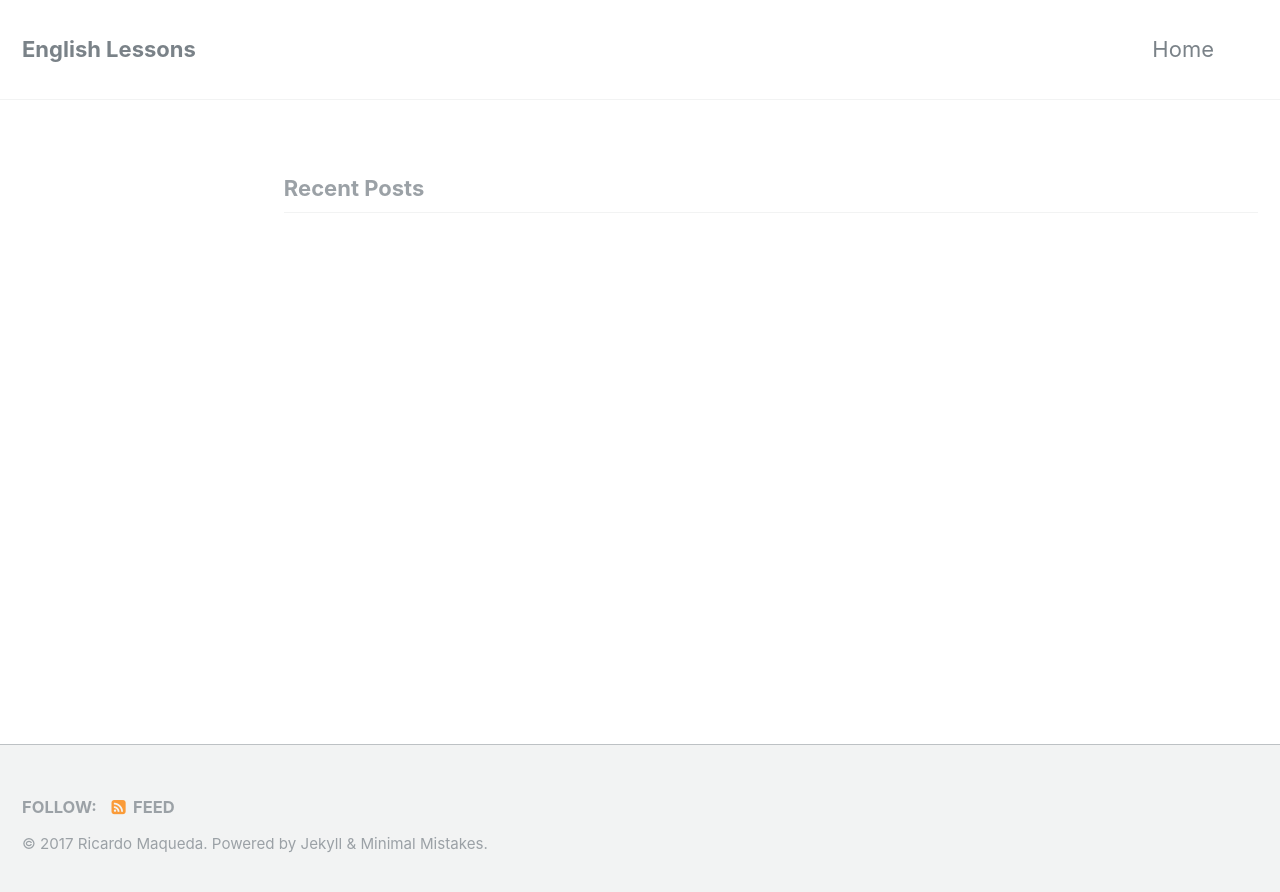
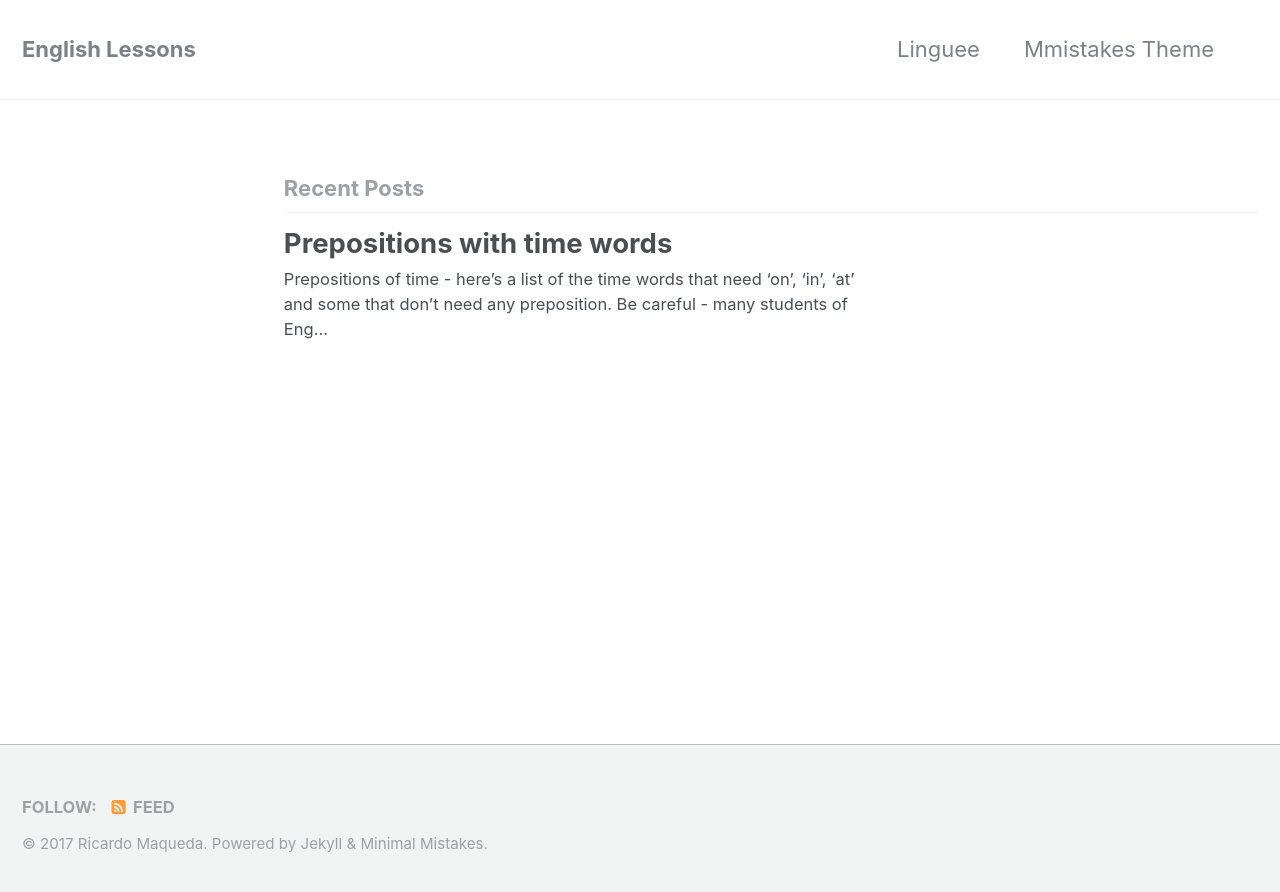
Before and after one commit to rmaqueda/EnglishLessons, a Jekyll site: the page built from index.html, in a window 1280 px wide. Shown: the top 892 px of the page. Built offline with Jekyll 4.4.1, drawn with Linux system fonts in a browser that asks for light colours; the list of posts is cut into pages by our own code.

Commit message:
Post and links

```diff
--- a/_config.yml
+++ b/_config.yml
@@ -240,8 +240,8 @@ defaults:
       type: posts
     values:
       layout: single
-      author_profile: true
-      read_time: true
+      author_profile: false
+      read_time: false
       comments: # true
-      share: true
+      share: false
       related: true
--- a/_data/navigation.yml
+++ b/_data/navigation.yml
@@ -1,7 +1,9 @@
 # main links
 main:
-  - title: "Home"
-    url: https://rmqueda.github.io/
+  - title: "Linguee"
+    url: http://www.linguee.es/
+  - title: "Mmistakes Theme"
+    url: https://mmistakes.github.io/minimal-mistakes/docs/configuration/
   # - title: "About"
   #   url: https://mmistakes.github.io/minimal-mistakes/about/
   # - title: "Sample Posts"
--- /dev/null
+++ b/_posts/2017-04-18-prepositions.md
@@ -0,0 +1,14 @@
+---
+title: "Prepositions with time words"
+categories:
+  - Gramma
+tags:
+  - prepositions
+  - time
+  - at
+  - on
+  - in
+---
+
+Prepositions of time - here's a list of the time words that need 'on', 'in', 'at' and some that don't need any preposition.
+Be careful - many students of English use 'on' with months (it should be 'in'), or put a preposition before 'next' when we don't need one.
```
